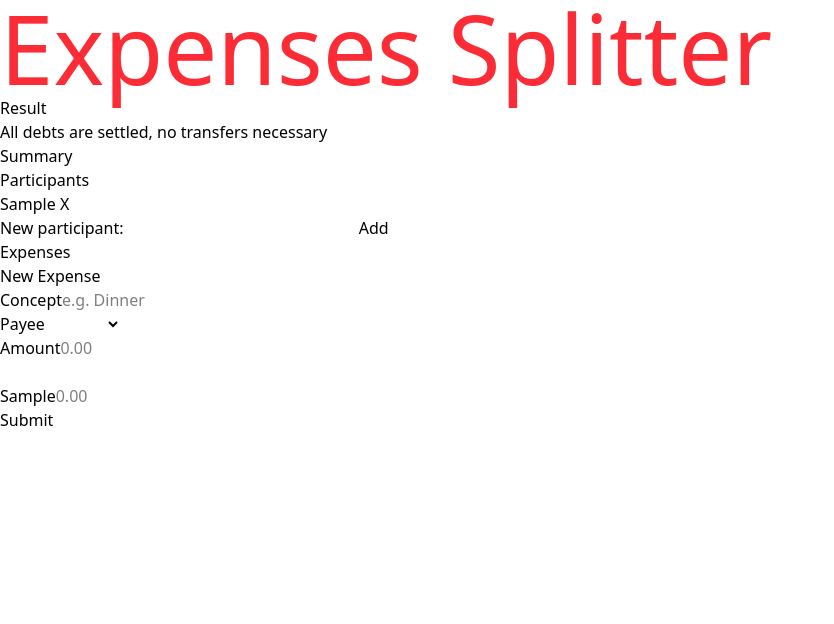
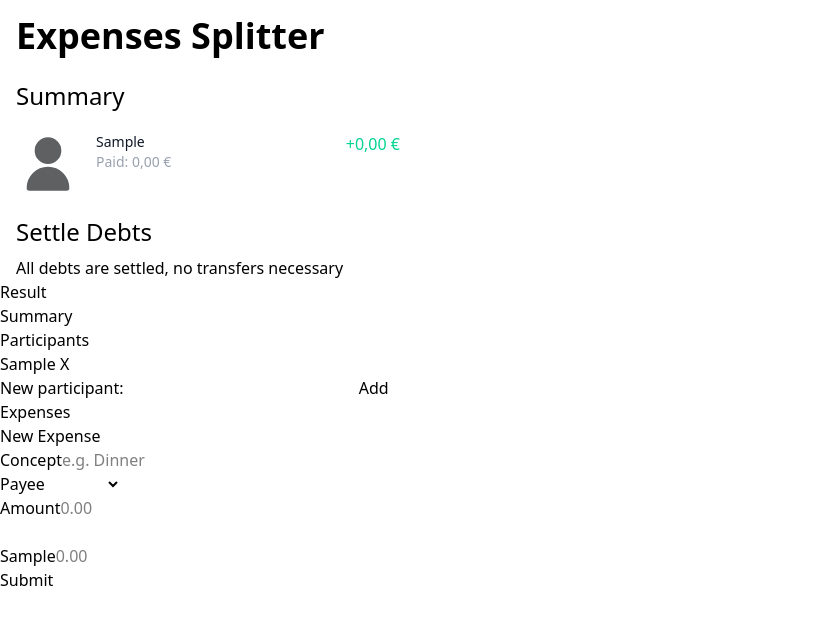
Before and after one commit to auburus/expense-splitter, a Vue app: page / in a window 1280 px wide. Both pictures are taken after typing "Sample" into the empty fields and a click on the button "Add". Shown: the top 624 px of the page, without its empty margins (0-834 px from the left). Built offline with nearby package versions, Linux system fonts and the light colour scheme; the HTML template or start-up script is replaced by a standard one.

Commit message:
chore: CSS (1 of many)

```diff
--- a/src/App.vue
+++ b/src/App.vue
@@ -1,11 +1,12 @@
 <script setup lang="ts">
-// import HelloWorld from './components/HelloWorld.vue'
-// import TheWelcome from './components/TheWelcome.vue'
-import NewExpense from './components/NewExpense.vue'
 import { ref, watch, computed, onMounted } from 'vue'
 import type { Ref } from 'vue'
 import { formatCurrency } from './utils'
 import type { User, Expense, Debt, Transfer } from './types'
+
+import NewExpense from './components/NewExpense.vue'
+import UserDebtsSummary from './components/UserDebtsSummary.vue'
+import TransferDisplay from './components/TransferDisplay.vue'
 
 // Global
 const participants: Ref<User[]> = ref([])
@@ -157,25 +158,27 @@ function removeParticipant(participantId: number) {
 </script>
 
 <template>
-  <h1 class="text-8xl text-red-500">Expenses Splitter</h1>
+  <div class="max-w-7xl px-4 mx-auto">
+    <h1 class="text-4xl font-bold my-4">Expenses Splitter</h1>
+    <div class="container max-w-sm">
+      <h5 class="text-2xl py-2">Summary</h5>
+      <ul role="list" class="divide-y divide-gray-200">
+        <UserDebtsSummary v-for="debt in debts" :key="debt.participant.id" :debt="debt" />
+      </ul>
+
+      <h5 class="text-2xl py-2">Settle Debts</h5>
+      <div v-if="transfers.length === 0">All debts are settled, no transfers necessary</div>
+      <ul v-else role="list" class="divide-y divide-gray-200">
+        <TransferDisplay
+          v-for="transfer in transfers"
+          :key="transfer.src.id"
+          :transfer="transfer"
+        />
+      </ul>
+    </div>
+  </div>
   <div>
     <h3>Result</h3>
-    <div v-if="transfers.length === 0">All debts are settled, no transfers necessary</div>
-    <div v-else>
-      <ul>
-        <li v-for="transfer in transfers" :key="transfer.src.id">
-          {{ transfer.src.name }} owes {{ transfer.dst.name }} {{ formatCurrency(transfer.amount) }}
-        </li>
-      </ul>
-      <h5>Debts</h5>
-      <ul>
-        <li v-for="debt in debts" :key="debt.participant.id">
-          {{ debt.participant.name }} paid {{ formatCurrency(debt.paid) }} ({{
-            formatCurrency(debt.paid - debt.received, { signDisplay: 'always' })
-          }})
-        </li>
-      </ul>
-    </div>
   </div>
   <div>
     <h4>Summary</h4>
--- /dev/null
+++ b/src/components/TransferDisplay.vue
@@ -0,0 +1,34 @@
+<script setup lang="ts">
+import { formatCurrency } from '@/utils'
+import type { Transfer } from '@/types'
+
+defineProps<{
+  transfer: Transfer
+}>()
+</script>
+
+<template>
+  <li class="py-3">
+    <div class="flex flex-row gap-4">
+      <div class="flex-auto font-light text-lg">
+        {{ transfer.src.name }}
+        <svg
+          xmlns="http://www.w3.org/2000/svg"
+          fill="none"
+          viewBox="0 0 24 24"
+          stroke-width="1.5"
+          stroke="currentColor"
+          class="size-6 inline"
+        >
+          <path
+            stroke-linecap="round"
+            stroke-linejoin="round"
+            d="M17.25 8.25 21 12m0 0-3.75 3.75M21 12H3"
+          />
+        </svg>
+        {{ transfer.dst.name }}
+      </div>
+      <div class="flex-auto text-right font-light">{{ formatCurrency(transfer.amount) }}</div>
+    </div>
+  </li>
+</template>
--- /dev/null
+++ b/src/components/UserDebtsSummary.vue
@@ -0,0 +1,42 @@
+<script setup lang="ts">
+import { formatCurrency, randomColor } from '@/utils'
+import type { Debt } from '@/types'
+import IconUser from './icons/IconUser.vue'
+
+defineProps<{
+  debt: Debt
+}>()
+</script>
+
+<template>
+  <li class="py-3">
+    <div class="flex flex-row gap-4">
+      <IconUser
+        class="size-16 flex-none"
+        :style="
+          'fill:' +
+          randomColor(debt.participant.id) +
+          '; color: ' +
+          randomColor(debt.participant.id)
+        "
+      />
+      <div class="flex-auto">
+        <p class="text-sm font-medium text-gray-900 truncate">
+          {{ debt.participant.name }}
+        </p>
+        <p class="text-sm font-light text-gray-400 truncate">
+          Paid: {{ formatCurrency(debt.paid) }}
+        </p>
+      </div>
+      <div
+        class="flex-1 text-right text-r"
+        :class="{
+          'text-red-400': debt.received > debt.paid,
+          'text-emerald-400': debt.paid >= debt.received,
+        }"
+      >
+        {{ formatCurrency(debt.paid - debt.received, { signDisplay: 'always' }) }}
+      </div>
+    </div>
+  </li>
+</template>
--- /dev/null
+++ b/src/components/icons/IconUser.vue
@@ -0,0 +1,24 @@
+<template>
+  <svg
+    xmlns="http://www.w3.org/2000/svg"
+    width="20"
+    height="20"
+    viewBox="0 0 24 24"
+    fill="currentColor"
+  >
+    <path
+      d="M16 7C16 9.20914 14.2091 11 12 11C9.79086 11 8 9.20914 8 7C8 4.79086 9.79086 3 12 3C14.2091 3 16 4.79086 16 7Z"
+      stroke="currentColor"
+      stroke-width="2"
+      stroke-linecap="round"
+      stroke-linejoin="round"
+    />
+    <path
+      d="M12 14C8.13401 14 5 17.134 5 21H19C19 17.134 15.866 14 12 14Z"
+      stroke="currentColor"
+      stroke-width="2"
+      stroke-linecap="round"
+      stroke-linejoin="round"
+    />
+  </svg>
+</template>
--- a/src/utils.ts
+++ b/src/utils.ts
@@ -24,3 +24,9 @@ export function unevenSplit(total: number, parts: number) {
 export function formatCurrency(amount: number, opts: object = {}): string {
   return Intl.NumberFormat('es-es', { style: 'currency', currency: 'EUR', ...opts }).format(amount)
 }
+
+export function randomColor(n: number): string {
+  // const colors = ["#002b36", "#073642", "#586e75", "#657b83", "#839496", "#93a1a1", "#eee8d5", "#fdf6e3", "#b58900", "#cb4b16", "#dc322f", "#d33682", "#6c71c4", "#268bd2", "#2aa198", "#859900"]
+  const colors = ['#5F6062', '#AFB8C1', '#849E97', '#DBBDA1', '#DECAC1']
+  return colors[Math.abs(n) % colors.length]
+}
```
